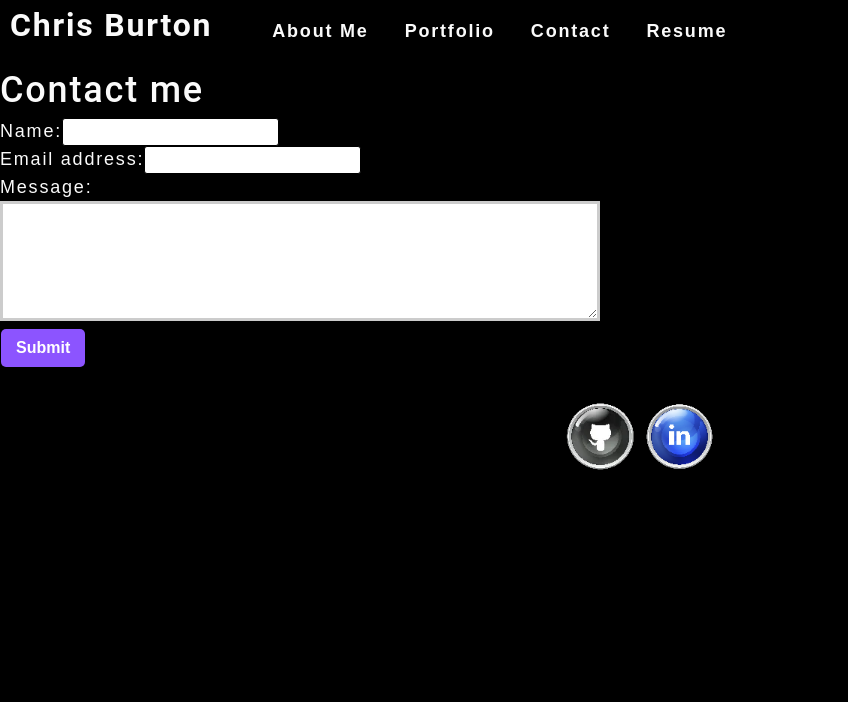
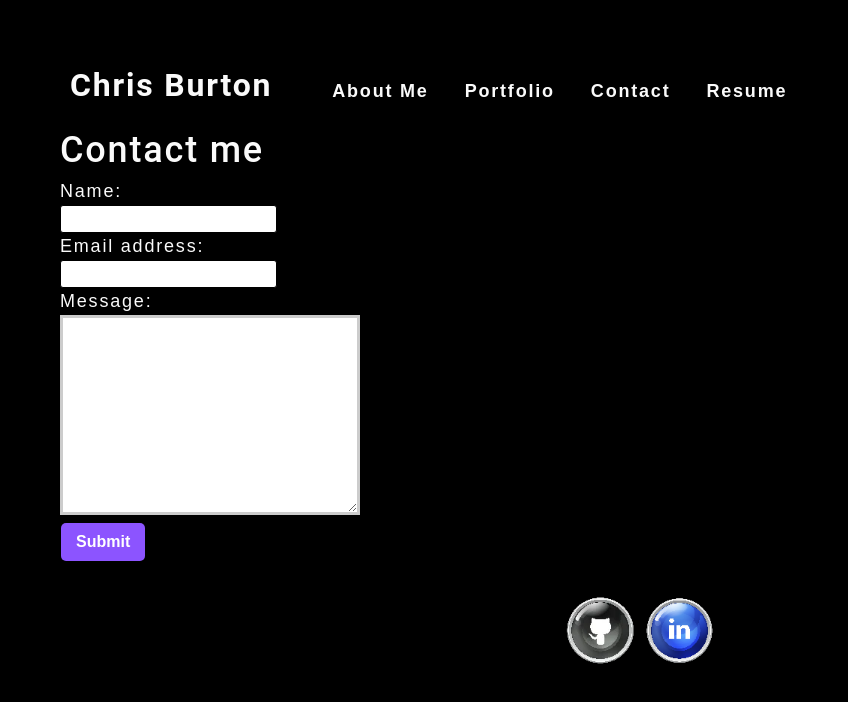
Before and after one commit to Wizzle13/cburton-portfolio, a React (Create React App) app: page /contact in a window 1280 px wide. Shown: the top 702 px of the page, without its empty margins (0-848 px from the left). Built offline with nearby package versions, Linux system fonts and the light colour scheme.

Commit message:
cleaning up files

```diff
--- a/package.json
+++ b/package.json
@@ -1,4 +1,5 @@
 {
+  "homepage": "https://wizzle13.github.io/cburton-portfolio/",
   "name": "cburton-portfolio",
   "version": "0.1.0",
   "private": true,
--- a/src/components/Projects.js
+++ b/src/components/Projects.js
@@ -1,7 +1,7 @@
-import React, { useState } from 'react';
+import React from 'react';
 
 function Project() {
-    const [projects] = useState([
+    const projects = [
         {
             name: 'Horiseon',
             description: 'Search Engine Optimization',
@@ -37,14 +37,14 @@ function Project() {
             github:'https://the-poke-book.herokuapp.com',
             image:'pokebook.jpg'
         }
-    ]);
+    ];
 
-    // const currentPhotos = projects.filter()
+    const currentPhotos = projects.filter()
     return (
         <section>
             <div>
                 <div className='flex-row'>
-                    {projects.map((image, i) => (
+                    {currentPhotos.map((image, i) => (
                     <img
                         src={require(`../assets/images/${image}`).default}
                         alt={image.name}
--- a/src/css/index.css
+++ b/src/css/index.css
@@ -27,8 +27,8 @@ body {
 }
 
 body {
-  margin: 0;
-  padding: 0;
+  margin: 10px;
+  padding: 50px;
   font-weight: 600;
   line-height: 1.5;
   font-size: 18px;
@@ -160,8 +160,8 @@ nav  li {
 }
 
 textarea {
-	width: 600px;
-	height: 120px;
+	width: 300px;
+	height: 200px;
 	border: 3px solid #cccccc;
 	padding: 5px;
 }
--- a/src/pages/Contact.js
+++ b/src/pages/Contact.js
@@ -31,16 +31,16 @@ function ContactForm() {
           <h1 data-testid="h1tag">Contact me</h1>
           <form id="contact-form" /*onSubmit={handleSubmit}*/>
             <div>
-                <label htmlFor="name">Name:</label>
+                <label htmlFor="name">Name:</label><br />
                 <input type="text" defaultValue={name} onBlur={handleChange} name="name" />
             </div>
             <div>
-                <label htmlFor="email">Email address:</label>
+                <label htmlFor="email">Email address:</label><br />
                 <input type="email" defaultValue={email} onBlur={handleChange} name="email"/>
             </div>
             <div>
-                <label htmlFor="message">Message:</label>
-                <textarea name="message" defaultValue={message} onBlur={handleChange} rows="5"  />
+                <label htmlFor="message">Message:</label><br />
+                <textarea name="message" defaultValue={message} onBlur={handleChange} rows="5" />
                 {errorMessage && (
                     <div>
                         <p className='error-text'>{errorMessage}</p>
--- a/src/pages/Resume.js
+++ b/src/pages/Resume.js
@@ -1,12 +1,13 @@
 import React from 'react';
 import '../css/resume.css';
+
 function Resume() {
     return(
         <div>
             <section id="resume">
                 <h2 className='section-title'>Resume</h2>
                 <div className='resume'>
-                    Download my <a href="../assets/CBurtonResume.pdf" download>Resume</a>
+                    Download my <a href='../assets/CBurtonResume.pdf' download>Resume</a>
                     <br />
                     <br />
                     <p>
```
Also changed, not shown: 2 other files (tests, documents, lock files or other folders).
